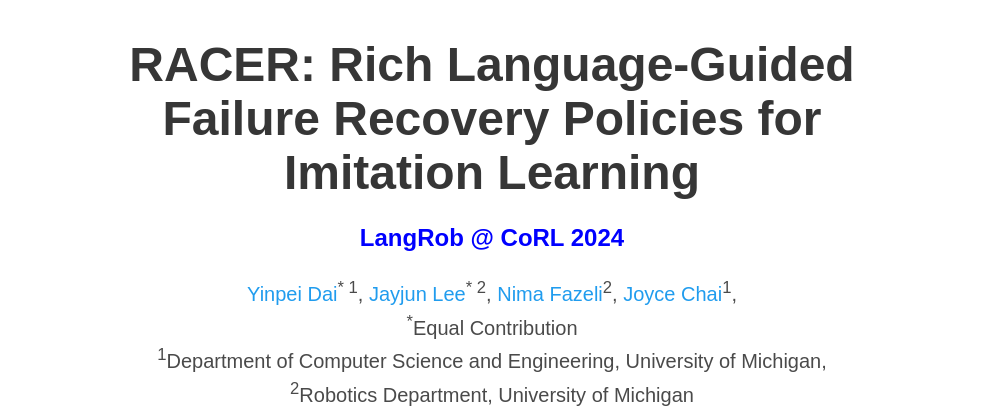
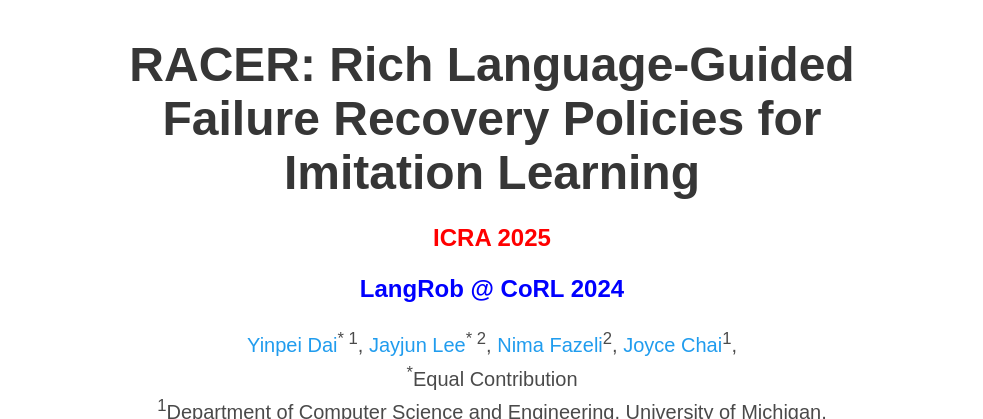
Before and after one commit to rich-language-failure-recovery/rich-language-failure-recovery.github.io, a plain HTML site: page index.html in a window 1280 px wide. Shown: the part 74-493 px from the top of the page, without its empty margins (148-1131 px from the left). Drawn offline with nearby package versions, Linux system fonts and the light colour scheme; some icons are missing; a web font is replaced by a local one.

Commit message:
index.html

```diff
--- a/index.html
+++ b/index.html
@@ -177,6 +177,7 @@
       <div class="columns is-centered">
         <div class="column has-text-centered">
           <h1 class="title is-1 publication-title">RACER: Rich Language-Guided Failure Recovery Policies for Imitation Learning</h1>
+          <h4 class="title is-size-4 publication-title" style="color: red;">ICRA 2025</h4>
           <h4 class="title is-size-4 publication-title" style="color: blue;">LangRob @ CoRL 2024</h4>
           <div class="is-size-5 publication-authors">
             <span class="author-block">
```
